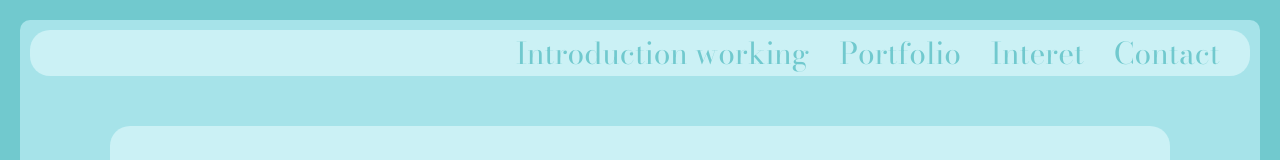
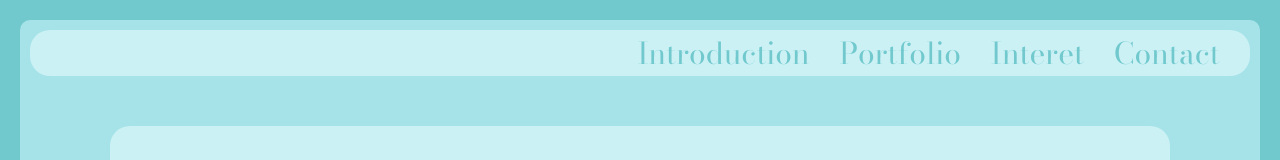
Before and after one commit to francoismignon/Portfolio, a plain HTML site: page index.html in a window 1280 px wide. Shown: the top 160 px of the page. Drawn offline with nearby package versions, Linux system fonts and the light colour scheme.

Commit message:
update website

```diff
--- a/index.html
+++ b/index.html
@@ -20,7 +20,7 @@
     <header id="hero">
         <nav class="navbar">
             <ul>
-                <li><a href="#introduction">Introduction working</a></li>
+                <li><a href="#introduction">Introduction</a></li>
                 <li><a href="#portfolio">Portfolio</a></li>
                 <li><a href="#interet">Interet</a></li>
                 <li><a href="#contact">Contact</a></li>
```
